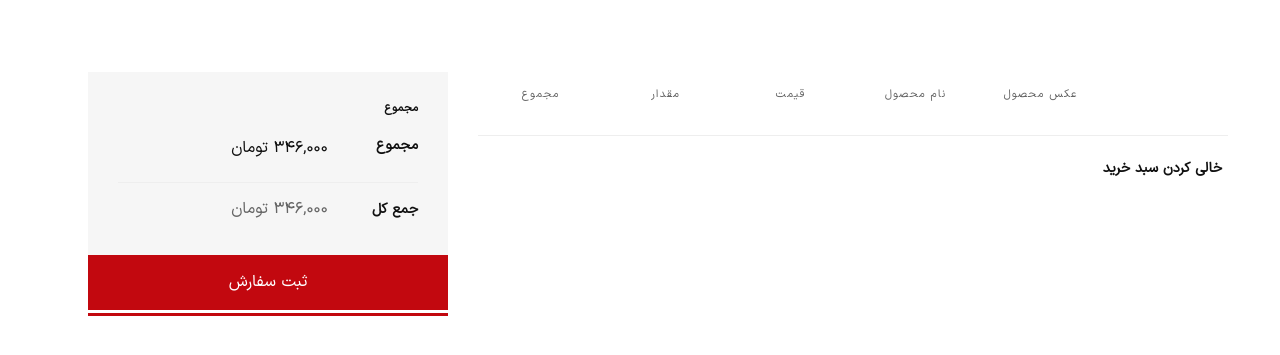
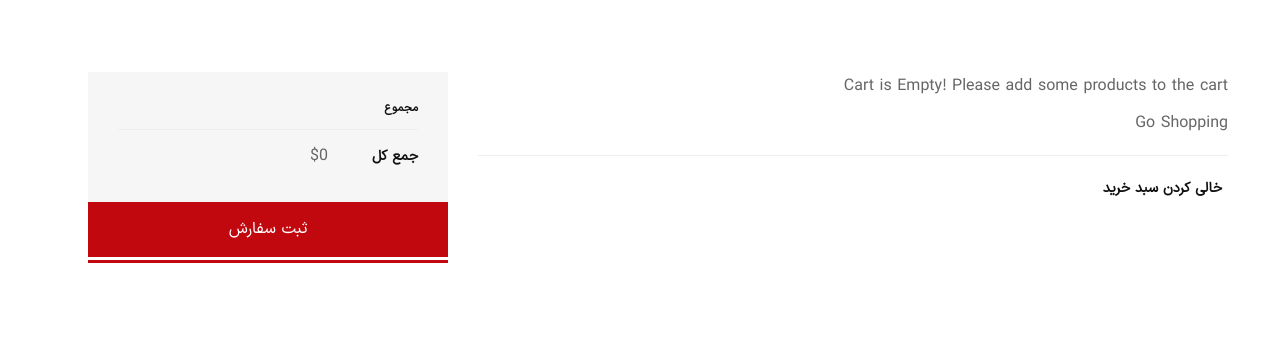
Before and after one commit to a1364t/onlineshop, a Django app: page /cart/ in a window 1280 px wide. Shown: the part 103-458 px from the top of the page. Run offline with Django 4.2, Linux system fonts and the light colour scheme; lists and menus that the app fills with data are empty; parts of the project's set-up code (start-up, migrations or seed data) failed here and were passed over; some libraries are stand-ins or nearby versions; some web fonts are replaced.

Commit message:
add total price to cart

```diff
--- a/cart/cart.py
+++ b/cart/cart.py
@@ -49,6 +49,7 @@ class Cart:
             cart[str(product.id)]['product_obj'] = product
 
         for item in cart.values():
+            item['total_price'] = item['product_obj'].price * item['quantity']
             yield item
 
     def __len__(self):
@@ -60,6 +61,5 @@ class Cart:
 
     def get_total_price(self):
         product_ids = self.cart.keys()
-        products = Product.objects.filter(id__in=product_ids)
 
-        return sum(product.price for product in products)
+        return sum(item['quantity'] * item['product_obj'].price for item in self.cart.values())
--- a/cart/templates/cart/cart_detail.html
+++ b/cart/templates/cart/cart_detail.html
@@ -14,7 +14,8 @@
                     <div class="col-lg-8 mb-md--50">
                         <div class="row no-gutters">
                             <div class="col-12">
-                                <div class="table-content table-responsive">
+                                {% if cart %}
+                                    <div class="table-content table-responsive">
                                     <table class="table text-center">
                                         <thead>
                                             <tr>
@@ -65,7 +66,7 @@
                                                     </td>
                                                     <td class="product-total-price">
                                                         <span class="product-price-wrapper">
-                                                            <span class="money">{{ item.product_obj.title }}</span>
+                                                            <span class="money">{{ item.total_price }}</span>
                                                         </span>
                                                     </td>
                                                 </tr>
@@ -73,6 +74,10 @@
                                         </tbody>
                                     </table>
                                 </div>
+                                {% else %}
+                                    <p>{% trans 'Cart is Empty! Please add some products to the cart' %}</p>
+                                    <a href="{% url 'product_list' %}">{% trans 'Go Shopping' %}</a>
+                                {% endif %}
                             </div>
                         </div>
                         <div class="row no-gutters border-top pt--20 mt--20">
@@ -86,21 +91,21 @@
                             <div class="cart-totals">
                                 <h5 class="font-size-14 font-bold mb--15">مجموع</h5>
                                 <div class="cart-calculator">
-                                    <div class="cart-calculator__item">
-                                        <div class="cart-calculator__item--head">
-                                            <span>مجموع</span>
-                                        </div>
-                                        <div class="cart-calculator__item--value">
-                                            <span>۳۴۶,۰۰۰ تومان</span>
-                                        </div>
-                                    </div>
+<!--                                    <div class="cart-calculator__item">-->
+<!--                                        <div class="cart-calculator__item&#45;&#45;head">-->
+<!--                                            <span>مجموع</span>-->
+<!--                                        </div>-->
+<!--                                        <div class="cart-calculator__item&#45;&#45;value">-->
+<!--                                            <span>۳۴۶,۰۰۰ تومان</span>-->
+<!--                                        </div>-->
+<!--                                    </div>-->
                                     <div class="cart-calculator__item order-total">
                                         <div class="cart-calculator__item--head">
                                             <span>جمع کل</span>
                                         </div>
                                         <div class="cart-calculator__item--value">
                                             <span class="product-price-wrapper">
-                                                <span class="money">۳۴۶,۰۰۰ تومان</span>
+                                                <span class="money">{% trans '$' %}{{ cart.get_total_price}}</span>
                                             </span>
                                         </div>
                                     </div>
```
